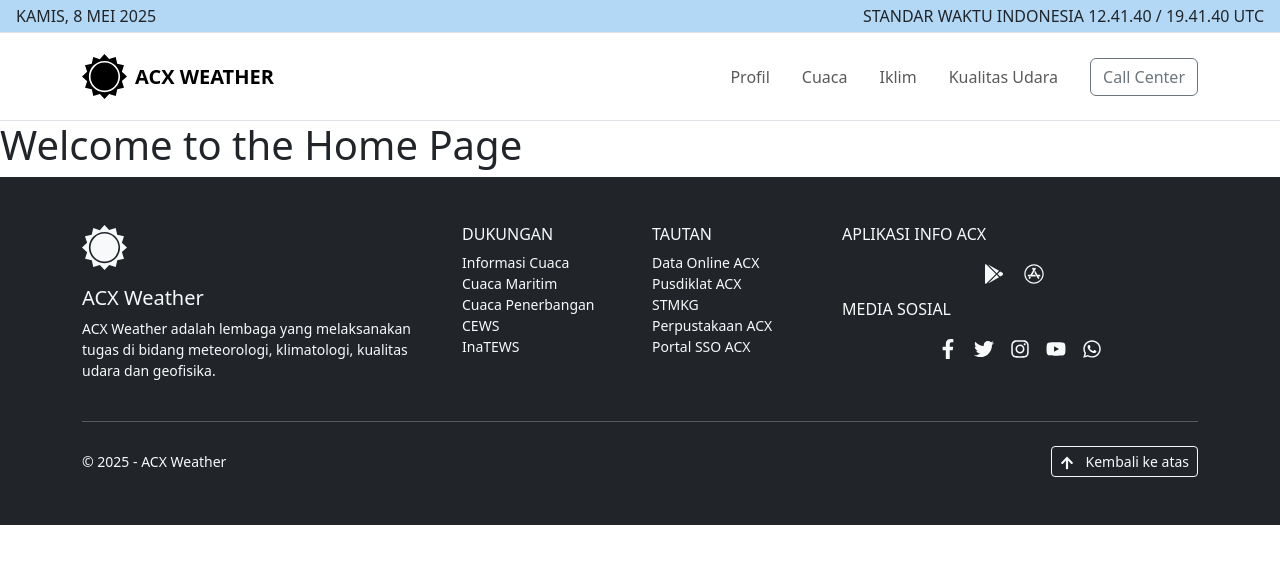
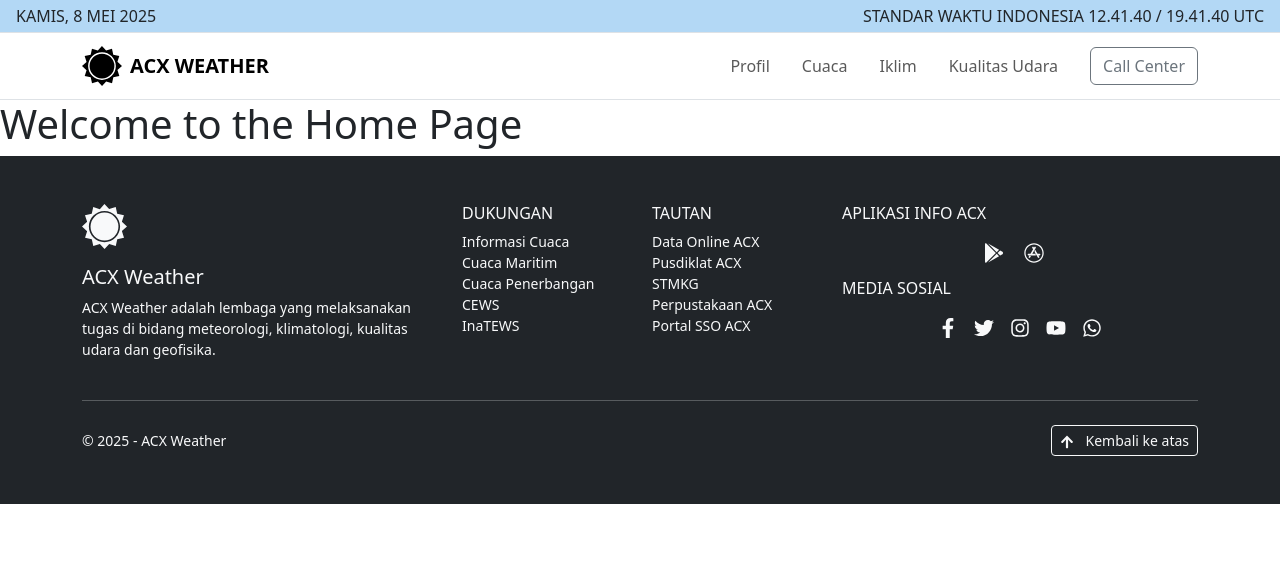
Before and after one commit to ShellaRiyanti/project_shella, a React (Create React App) app: page / in a window 1280 px wide. Shown: the top 564 px of the page. Built offline with nearby package versions, Linux system fonts and the light colour scheme.

Commit message:
fix navbar , fix hero

```diff
--- a/src/components/hero.js
+++ b/src/components/hero.js
@@ -12,7 +12,7 @@ const Hero = () => {
         <h1 className="fw-bold hero-title mb-2">Prakiraan Cuaca Kota Cirebon</h1>
         <p className="text-muted">Prakiraan cuaca kecamatan di Kota Cirebon, Jawa Barat</p>
 
-        <div className=" my-5">
+        <div className="my-5">
           <div className="input-group mx-auto" style={{ maxWidth: '600px' }}>
             <input
               type="text"
--- a/src/components/navbar.js
+++ b/src/components/navbar.js
@@ -1,4 +1,4 @@
-import React, { useState } from 'react';
+import React from 'react';
 import { SiAccuweather } from "react-icons/si";
 import { Link, useLocation } from 'react-router-dom';
 
@@ -12,11 +12,11 @@ function Navbar() {
   ];
     return (
         <div>
-            <nav className="navbar navbar-expand-lg navbar-light bg-white py-3 border-bottom">
+            <nav className="navbar navbar-expand-lg navbar-light bg-white py-2 border-bottom">
                 <div className="container">
                     <Link className="navbar-brand d-flex align-items-center" to="/">
                         <div className="me-2">
-                            <SiAccuweather style={{height: '45px', width: '45px'}}/>
+                            <SiAccuweather style={{height: '40px', width: '40px'}}/>
                         </div>
                         <div>
                             <div className="fs-8 fw-bold text-uppercase">Acx Weather</div>
```
